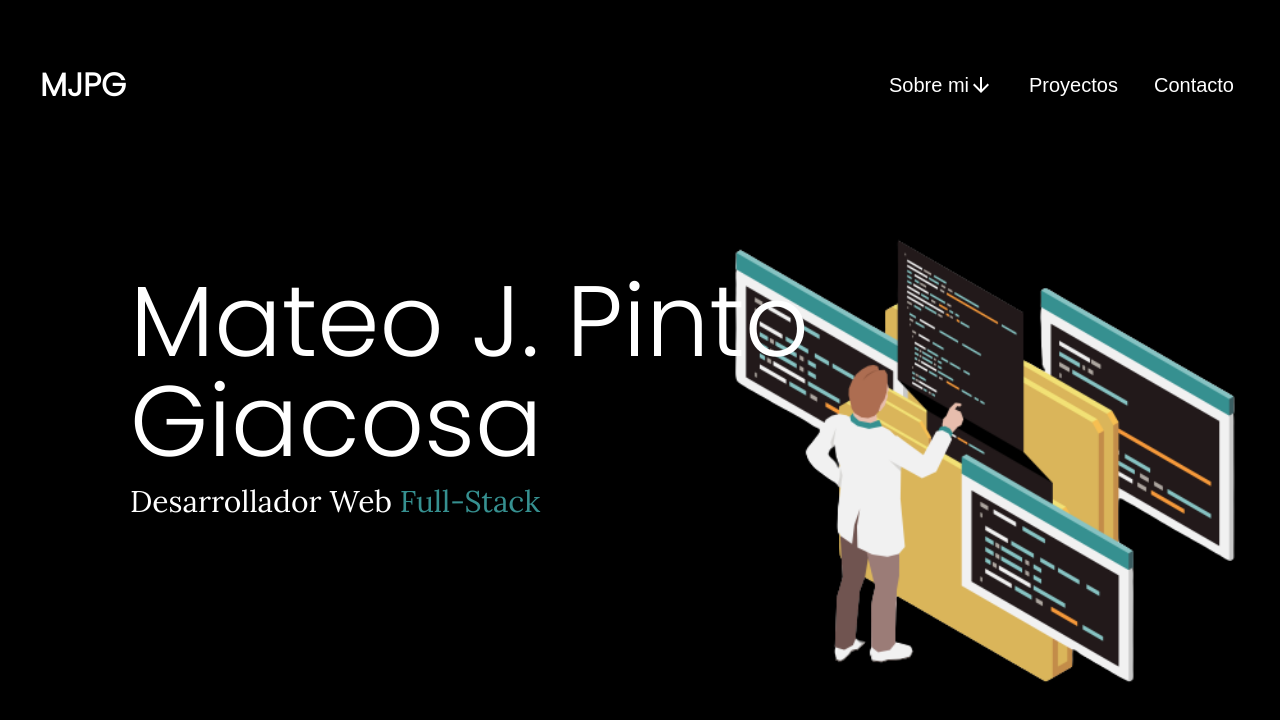
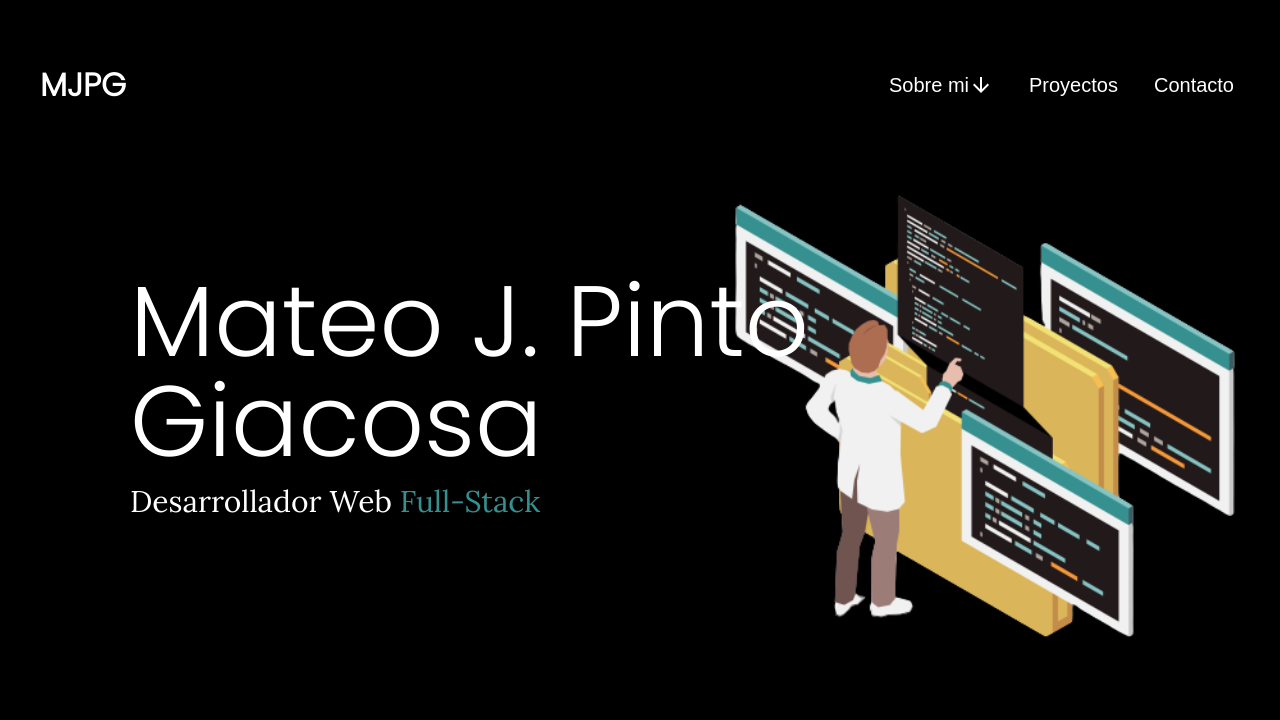
Before and after one commit to Argiiasd/Portfolio, a React (Vite) app in the folder Portfolio/: page / in a window 1280 px wide. Shown: the top 720 px of the page. Built offline with nearby package versions, Linux system fonts and the light colour scheme.

Commit message:
cambios en la imagen

```diff
--- a/Portfolio/src/Components/Presentation/Presentation.module.css
+++ b/Portfolio/src/Components/Presentation/Presentation.module.css
@@ -50,7 +50,7 @@
     height: 100%;
     position: absolute;
     right: -155px;
-    top: 10px;
+    top: -35px;
 }
 
 .Icono {
```
